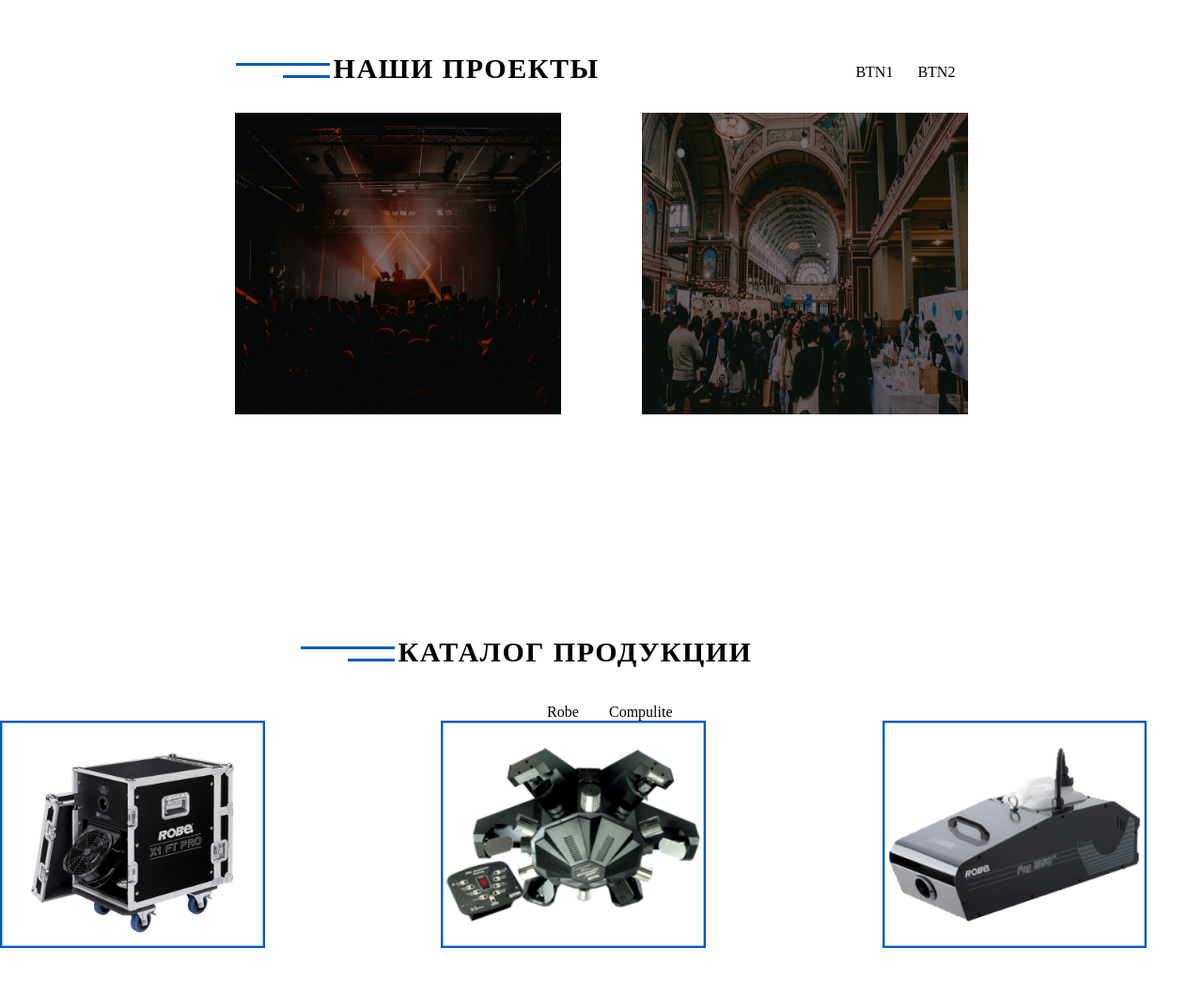
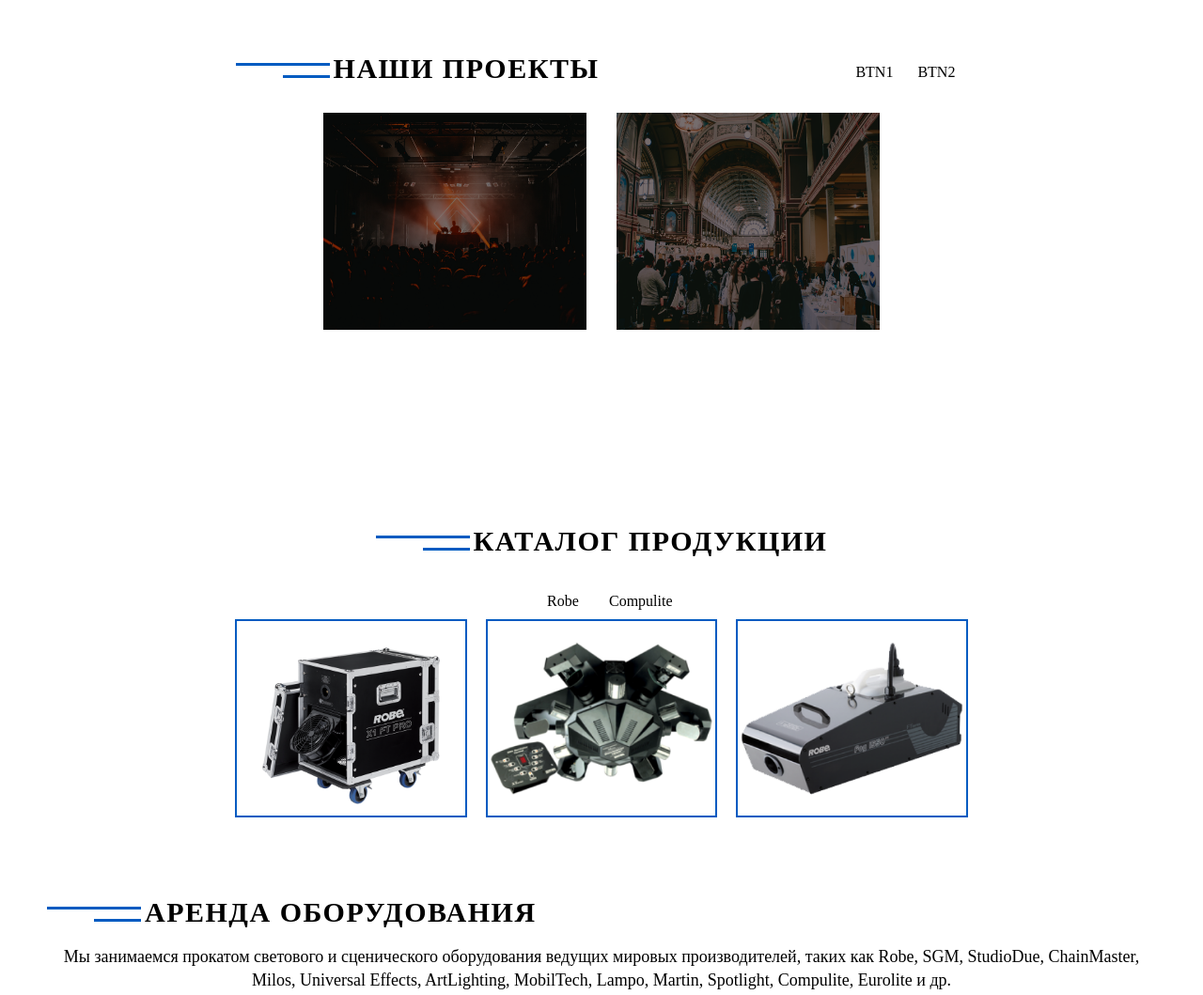
Before and after one commit to artshedrov/proj-maket, a website: page src/index.html in a window 1280 px wide. Shown: the part 900-1959 px from the top of the page at 94% size. Drawn offline with Linux system fonts and the light colour scheme.

Commit message:
10.02.20 fix css

```diff
--- a/src/index.html
+++ b/src/index.html
@@ -47,7 +47,7 @@
 
         <div class="project-slide s1">
           <div>
-            <img class="scr" src="img/slide1.png" alt="">
+            <img src="img/slide1.png" alt="">
             <div class="text">
               ddd
             </div>
--- a/src/less/style.less
+++ b/src/less/style.less
@@ -27,9 +27,10 @@
   }
 
   .main-text {
-    text-align: center;
+    text-align: left;
     color: @white-text;
-
+    padding: 0 120px 0 120px;
+    margin: 0 320px 0 320px;
     h2 {
       font-size: 48px;
     }
@@ -53,7 +54,7 @@
       background: @alfa-blue;
       height: 80px;
       display: flex;
-      justify-content: center;
+      justify-content: space-around;
       align-items: center;
 
       a {
@@ -138,7 +139,7 @@
 }
 
 .project-slider {
-  width: auto;
+  width: 800px;
   height: auto;
   overflow: hidden;
 }
@@ -172,7 +173,7 @@
     //z-index: 0;
     //width: 500px;
     //padding: 10px;
-    width: 80%;
+    width: 90%;
     height: 80%;
   }
   .scr {
@@ -209,18 +210,20 @@
   display: flex;
   flex-direction: column;
   align-items: center;
+}
 
 .catalog2-header {
-      display: flex;
-      flex-direction: row;
-      align-items: center;
-      margin: 156px 0 30px 0;
+  //display: flex;
+  //flex-direction: row;
+  //align-items: center;
+  //justify-items: flex-start;
+  margin: 150px 0 30px 0;
+  right: 300px;
 
   .catalog2-title {
     //display: block;
     //margin-left: 100px;
-        margin-right: 160px;
-      }
+    //margin-right: 160px;
   }
 }
 
@@ -241,15 +244,18 @@
 
   img {
     ////padding: 10px;
-    width: 60%;
+    width: 100%;
     //height: 80%;
+  }
+  div {
+    margin: 10px;
   }
 }
 
 .catalog2-slider {
   display: block;
   flex-direction: column;
-  width: auto;
+  width: 800px;
   height: auto;
   overflow: hidden;
 }
@@ -259,7 +265,7 @@
   flex-direction: row;
   align-items: center;
   justify-items: center;
-  width: 550%;
+  width: 500%;
   height: 100%;
 
   input[name="catalog"] {
```
Also changed, not shown: src/css/style.css. Lines whose indentation alone changed are shown as unchanged.
